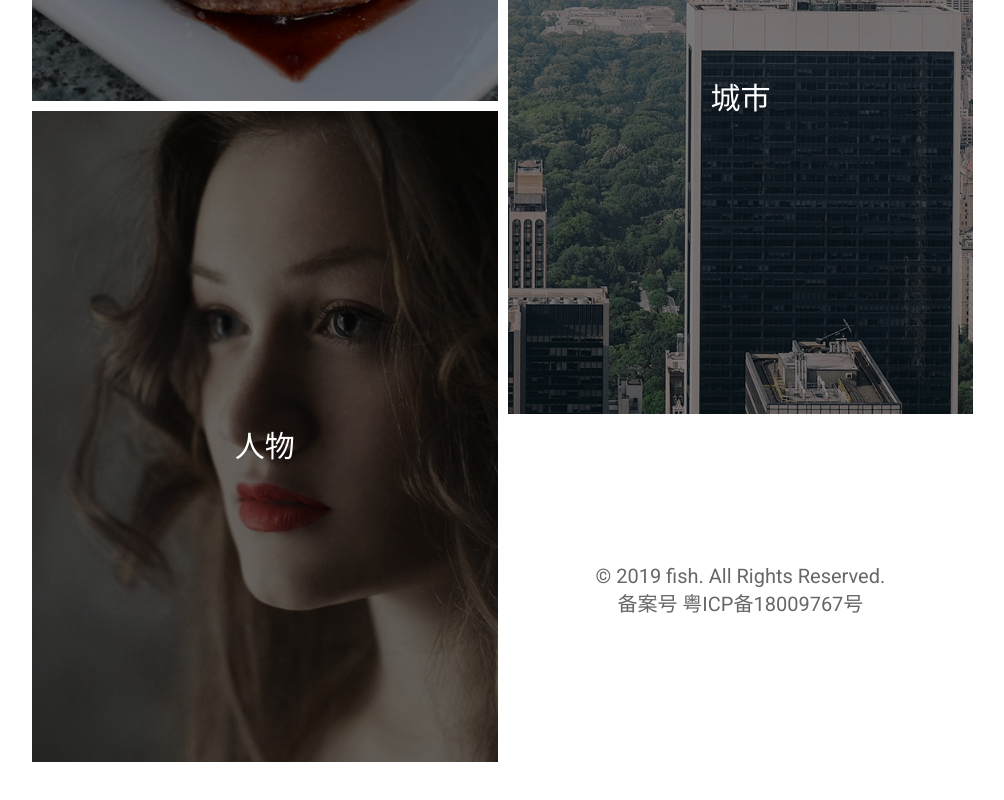
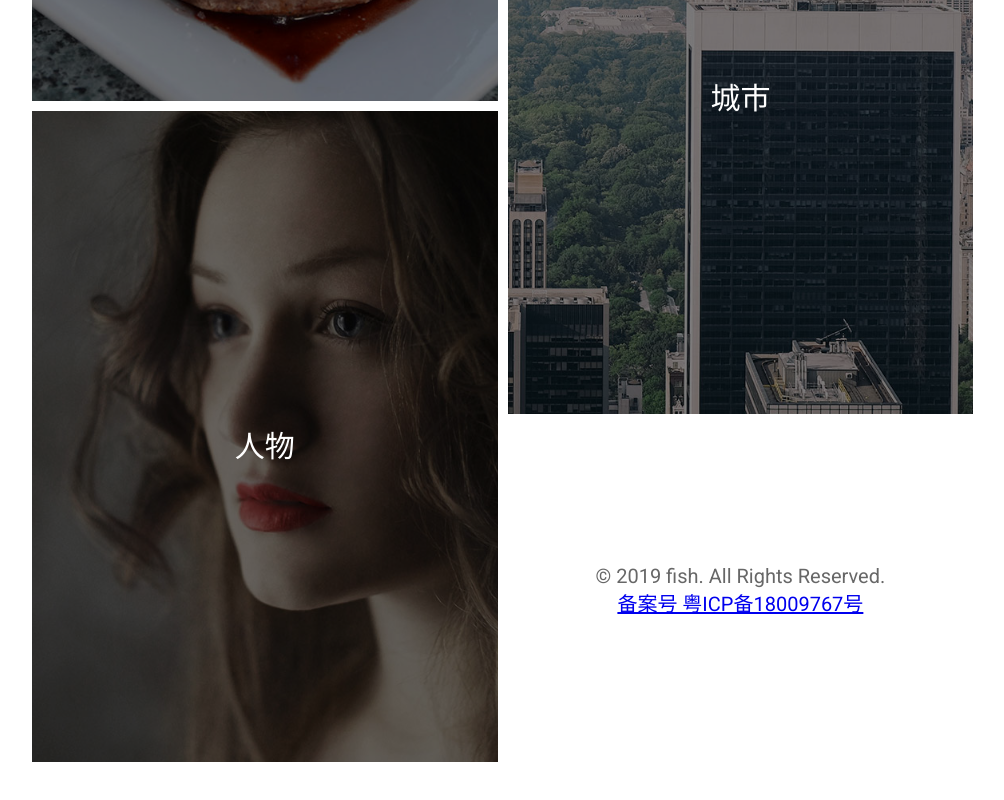
Before and after one commit to fishedee/gallery, a plain HTML site: page static/index.html in a window 1280 px wide. Shown: the part 1671-2471 px from the top of the page, without its empty margins (123-1127 px from the left). Drawn offline with nearby package versions, Linux system fonts and the light colour scheme; a web font is replaced by a local one.

Commit message:
加入备案链接

```diff
--- a/static/index.html
+++ b/static/index.html
@@ -133,7 +133,7 @@
 				<div class="category fadeIn animated" onclick="go('travel')"><img src="img/travel.jpg"/><div class="wrap"><div class="text"><h2>旅游</h2></div></div></div>
 				<div class="category fadeIn animated" onclick="go('wildlife')"><img src="img/wildlife.jpg"/><div class="wrap"><div class="text"><h2>动物</h2></div></div></div>
 				<div class="category fadeIn animated" onclick="go('city')"><img src="img/city.jpg"/><div class="wrap"><div class="text"><h2>城市</h2></div></div></div>
-				<div class="footer">© 2019 fish. All Rights Reserved. <br/>备案号 粤ICP备18009767号</div>
+				<div class="footer">© 2019 fish. All Rights Reserved. <br/><a href="https://beian.miit.gov.cn/">备案号 粤ICP备18009767号</a></div>
 			</div>
 			<script>
 				function go(src){
```
Also changed, not shown: static/list.html (+1 -1 lines).
